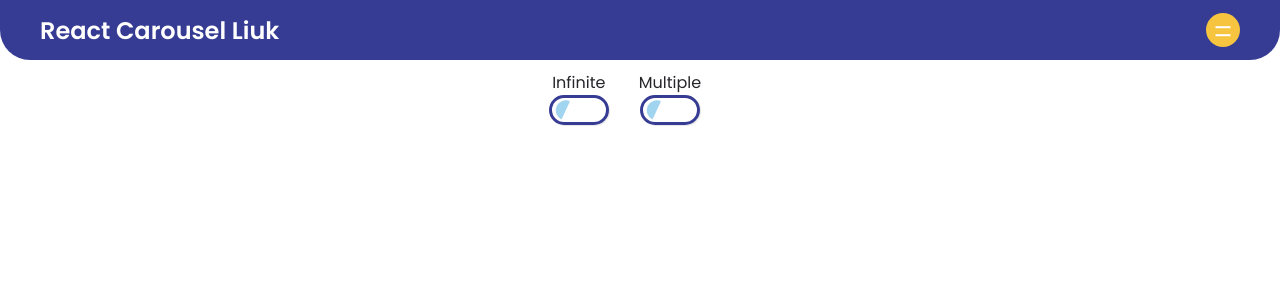
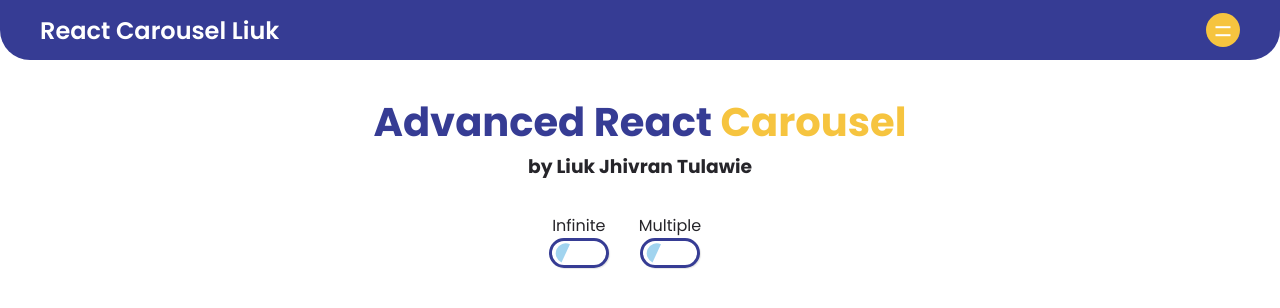
Before and after one commit to LukeGibran/react-carousel-liuk, a React app: page / in a window 1280 px wide. Shown: the top 308 px of the page. Built offline with nearby package versions, Linux system fonts and the light colour scheme.

Commit message:
Added Typography

```diff
--- a/src/client/App.jsx
+++ b/src/client/App.jsx
@@ -5,10 +5,13 @@ import Navbar from './layouts/Navbar';
 
 import Carousel from './components/Carousel';
 
+import Header from './layouts/Header';
+
 const App = () => {
   return (
     <div id='app'>
       <Navbar />
+      <Header />
       <Carousel />
     </div>
   );
--- /dev/null
+++ b/src/client/layouts/Header.jsx
@@ -0,0 +1,14 @@
+import React from 'react';
+
+const Header = () => {
+  return (
+    <div className='header'>
+      <h1>
+        Advanced React <span>Carousel</span>
+      </h1>
+      <h3>by Liuk Jhivran Tulawie</h3>
+    </div>
+  );
+};
+
+export default Header;
--- /dev/null
+++ b/src/client/scss/layouts/_header.scss
@@ -0,0 +1,19 @@
+.header {
+  display: flex;
+  flex-direction: column;
+  justify-content: center;
+  align-items: center;
+  margin: 2rem 0;
+
+  h1 {
+    font-size: 40px;
+    color: $primary;
+    span {
+      color: $secondary;
+    }
+  }
+
+  h3 {
+    color: $black;
+  }
+}
--- a/src/client/scss/main.scss
+++ b/src/client/scss/main.scss
@@ -3,6 +3,7 @@
 
 // Layouts
 @import './layouts/navbar';
+@import './layouts/header';
 
 // Widgets
 @import './widgets/radiobtn';
```
Also changed, not shown: src/client/assets/img/play.jpg (added).
